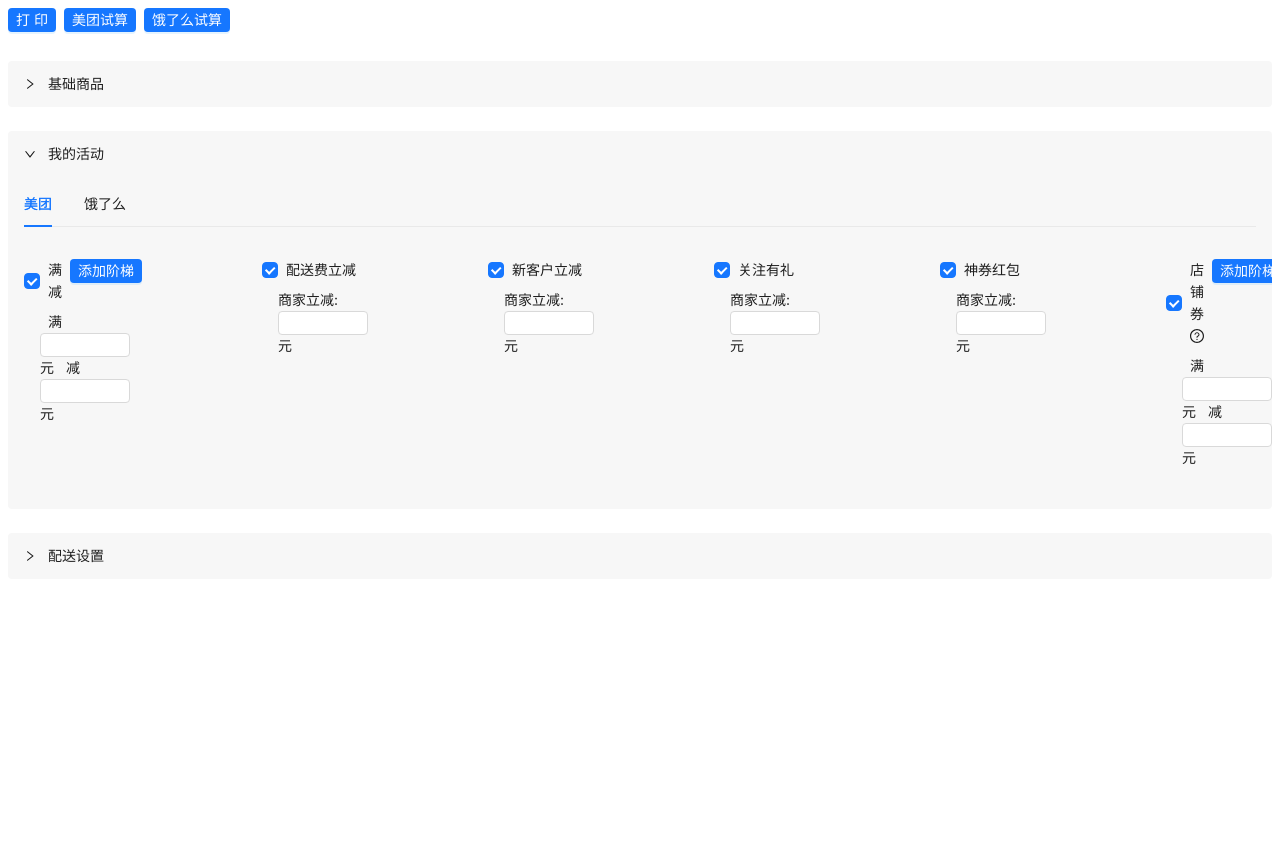
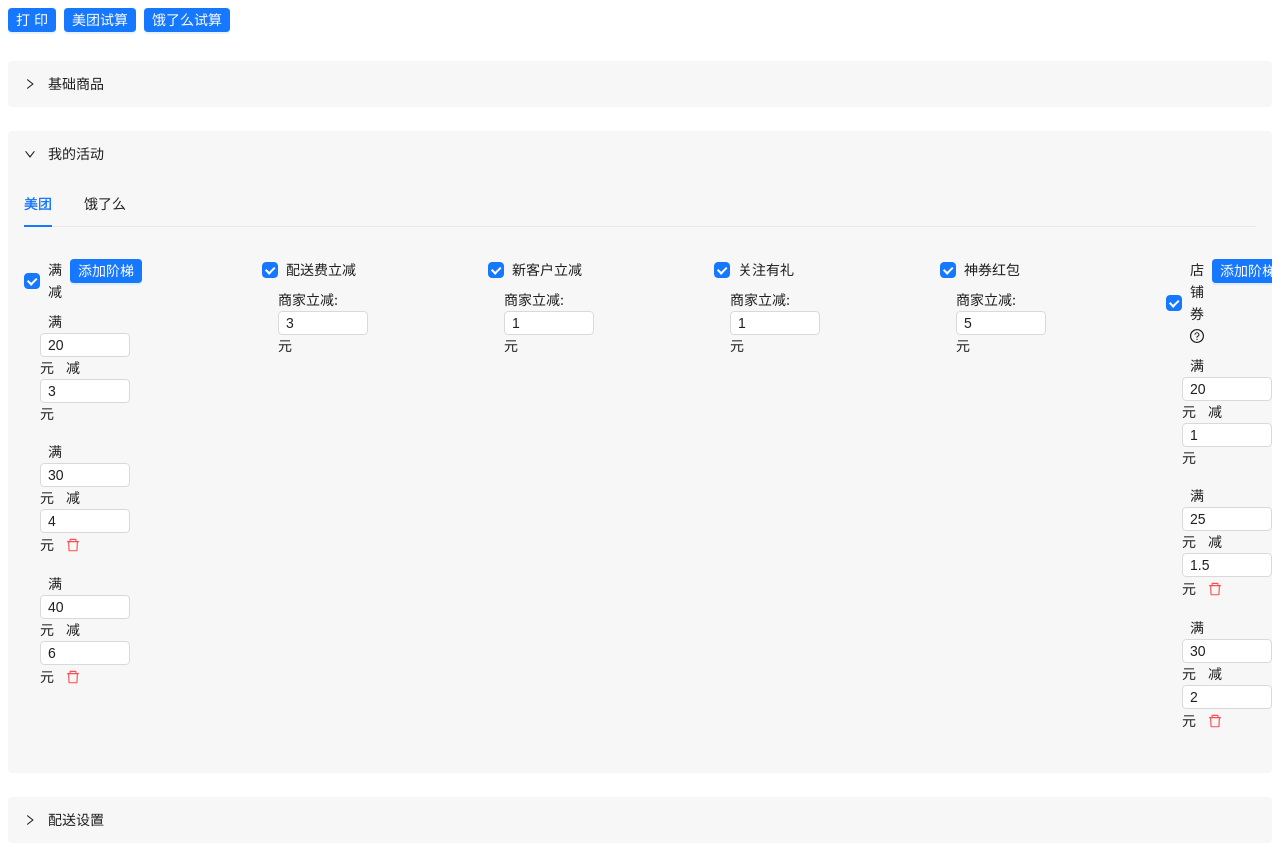
Before and after one commit to taojiaxiangJs/ww-manage, a Vue app: page / in a window 1280 px wide. Before the commit the page ends 800 px from the top, so only its background shows below. Built offline with nearby package versions, Linux system fonts and the light colour scheme.

Commit message:
提交一下

```diff
--- a/src/components/activity.vue
+++ b/src/components/activity.vue
@@ -13,7 +13,7 @@
    * value: 活动值
    *    reach： 满减金额
    *    reduced： 减免金额
-  */
+   */
   mt: [
     {
       key: 'maxout',
@@ -51,7 +51,7 @@
       tips: '可设置顾客类型（新客、老客、全部）、券的发放数量、生效日期及指定时间段、券有效期',
       value_type: 1,
       use_type: 0,
-    }
+    },
   ],
   ele: [
     {
@@ -90,29 +90,79 @@
       tips: '可设置顾客类型（新客、老客、全部）、券的发放数量、生效日期及指定时间段、券有效期',
       value_type: 1,
       use_type: 0,
-    }
-  ]
+    },
+  ],
 })
 
-const initActivity = (type)=> {
-  activity[type].forEach(e=> {
+const initActivity = (type) => {
+  activity[type].forEach((e) => {
     e.isCheck = true
-    e.value = [
-      {
-        reach: '',
-        reduced: '',
-      }
-    ]
+    if (e.key === 'maxout') {
+      e.value = [
+        {
+          reach: '20',
+          reduced: '3',
+        },
+        {
+          reach: '30',
+          reduced: '4',
+        },
+        {
+          reach: '40',
+          reduced: '6',
+        },
+      ]
+    } else if (e.key === 'delivery') {
+      e.value = [
+        {
+          reach: '0',
+          reduced: '3',
+        },
+      ]
+    } else if (e.key === 'customer') {
+      e.value = [
+        {
+          reach: '0',
+          reduced: '1',
+        },
+      ]
+    } else if (e.key === 'follow') {
+      e.value = [
+        {
+          reach: '0',
+          reduced: '1',
+        },
+      ]
+    } else if (e.key === 'surprise') {
+      e.value = [
+        {
+          reach: '0',
+          reduced: '5',
+        },
+      ]
+    } else if (e.key === 'ticket') {
+      e.value = [
+        {
+          reach: '20',
+          reduced: '1',
+        },
+        {
+          reach: '25',
+          reduced: '1.5',
+        },
+        {
+          reach: '30',
+          reduced: '2',
+        },
+      ]
+    }
   })
 }
-initActivity('mt')  // 美团
-initActivity('ele')  // 美团
-
+initActivity('mt') // 美团
+initActivity('ele') // 美团
 
 const activityData = defineModel()
 activityData.value.activity = activity
-debugger
-
 const addMaxout = (item) => {
   let list = item.value.filter((e) => !e.reach || !e.reduced)
   if (list.length) {
@@ -134,9 +184,7 @@
   <a-tabs v-model:activeKey="activeKey">
     <a-tab-pane key="mt">
       <template #tab>
-        <span>
-          美团
-        </span>
+        <span> 美团 </span>
       </template>
       <a-flex wrap>
         <div py-4 mr-30 v-for="item in activity.mt" :key="item.key">
@@ -171,9 +219,7 @@
     </a-tab-pane>
     <a-tab-pane key="ele">
       <template #tab>
-        <span>
-          饿了么
-        </span>
+        <span> 饿了么 </span>
       </template>
       <a-flex>
         <div py-4 mr-30 v-for="item in activity.ele" :key="item.key">
@@ -207,9 +253,6 @@
       </a-flex>
     </a-tab-pane>
   </a-tabs>
-
 </template>
 
-<style scoped lang="scss">
-
-</style>
+<style scoped lang="scss"></style>
```
